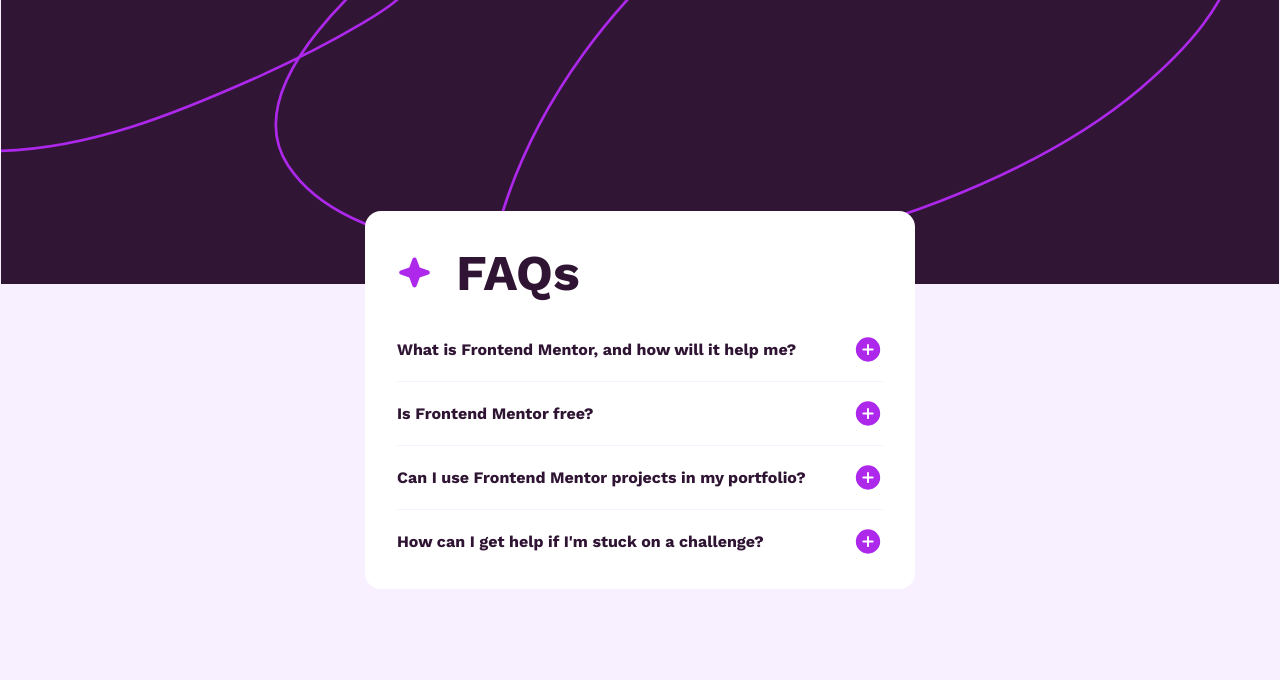
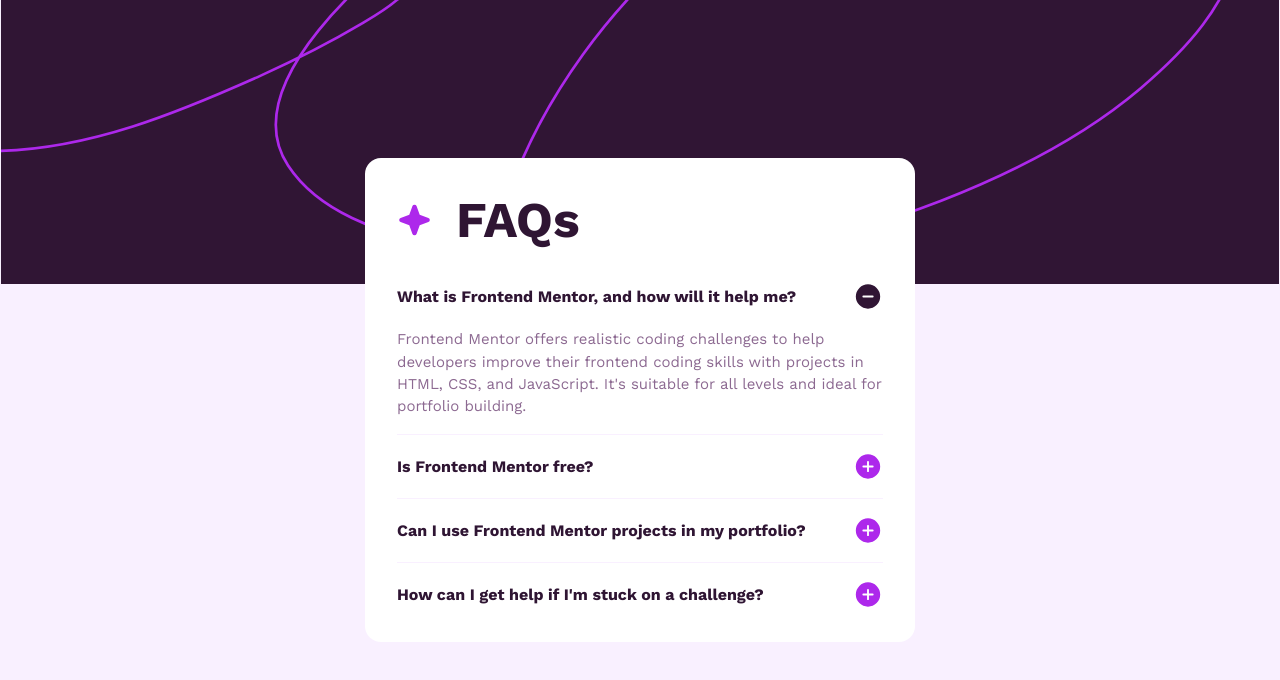
Before and after one commit to IrfanAnsari21/FAQ-accordion, a plain HTML site: page index.html in a window 1280 px wide. Both pictures are taken after a click on the button "What is Frontend Mentor, and how will it help me?". Drawn offline with nearby package versions, Linux system fonts and the light colour scheme.

Commit message:
Add JS file and implement functionality

```diff
--- a/index.html
+++ b/index.html
@@ -26,8 +26,7 @@
         <h2>
           <button class="faq-question" aria-expanded="false" aria-controls="faq1" id="faq1-btn">
             What is Frontend Mentor, and how will it help me?
-            <img src="assets/images/icon-plus.svg" alt="" aria-hidden="true" class="icon icon-plus">
-            <img src="assets/images/icon-minus.svg" alt="" aria-hidden="true" hidden class="icon icon-minus">
+            <img src="assets/images/icon-plus.svg" alt="Plus icon" class="icon-plus">
           </button>
         </h2>
         <div id="faq1" class="faq-answer" role="region" aria-labelledby="faq1-btn">
@@ -42,8 +41,7 @@
         <h2>
           <button class="faq-question" aria-expanded="false" aria-controls="faq2" id="faq2-btn">
             Is Frontend Mentor free?
-            <img src="assets/images/icon-plus.svg" alt="" aria-hidden="true" class="icon icon-plus">
-            <img src="assets/images/icon-minus.svg" alt="" aria-hidden="true" hidden class="icon icon-minus">
+            <img src="assets/images/icon-plus.svg" alt="Plus icon" class="icon-plus">
           </button>
         </h2>
         <div id="faq2" class="faq-answer" role="region" aria-labelledby="faq2-btn">
@@ -57,8 +55,7 @@
         <h2>
           <button class="faq-question" aria-expanded="false" aria-controls="faq3" id="faq3-btn">
             Can I use Frontend Mentor projects in my portfolio?
-            <img src="assets/images/icon-plus.svg" alt="" aria-hidden="true" class="icon icon-plus">
-            <img src="assets/images/icon-minus.svg" alt="" aria-hidden="true" hidden class="icon icon-minus">
+            <img src="assets/images/icon-plus.svg" alt="Plus icon" class="icon-plus">
           </button>
         </h2>
         <div id="faq3" class="faq-answer" role="region" aria-labelledby="faq3-btn">
@@ -72,8 +69,7 @@
         <h2>
           <button class="faq-question" aria-expanded="false" aria-controls="faq4" id="faq4-btn">
             How can I get help if I'm stuck on a challenge?
-            <img src="assets/images/icon-plus.svg" alt="" aria-hidden="true" class="icon icon-plus">
-            <img src="assets/images/icon-minus.svg" alt="" aria-hidden="true" hidden class="icon icon-minus">
+            <img src="assets/images/icon-plus.svg" alt="Plus icon" class="icon-plus">
           </button>
         </h2>
         <div id="faq4" class="faq-answer" role="region" aria-labelledby="faq4-btn">
@@ -85,7 +81,7 @@
       </div>
     </section>
   </main>
-
+  <script src="script.js"></script>
 </body>
 
 </html>
--- /dev/null
+++ b/script.js
@@ -0,0 +1,23 @@
+const questionButtons = document.querySelectorAll('.faq-question');
+const answerTexts = document.querySelectorAll('.faq-answer');
+const icons = document.querySelectorAll('.faq-question img');
+
+questionButtons.forEach(button => button.addEventListener('click', () => {
+    const targetAnswer = document.getElementById(button.getAttribute('aria-controls'));
+    const buttonIcon = button.querySelector('img');
+    const isExpanded = button.getAttribute('aria-expanded') === 'true';
+
+    answerTexts.forEach(answer => answer.classList.remove('open'));
+    questionButtons.forEach(btn => btn.setAttribute('aria-expanded', 'false'));
+    icons.forEach(icon => {
+        icon.src = 'assets/images/icon-plus.svg';
+        icon.alt = 'Plus icon';
+    });
+
+    if (!isExpanded) {
+        targetAnswer.classList.add('open');
+        button.setAttribute('aria-expanded', 'true');
+        buttonIcon.src = 'assets/images/icon-minus.svg';
+        buttonIcon.alt = 'Minus icon';
+    }
+}));
--- a/style.css
+++ b/style.css
@@ -94,12 +94,13 @@ main {
     opacity: 0;
     overflow: hidden;
     pointer-events: none;
+    transition: max-height 0.5s ease, opacity 0.3s ease, margin-top 0.5s ease;
 }
 
 .faq-answer.open {
     max-height: 100%;
     opacity: 1;
-    margin-top: 1.5rem;
+    margin-top: 1rem;
     pointer-events: auto;
 }
 
```
